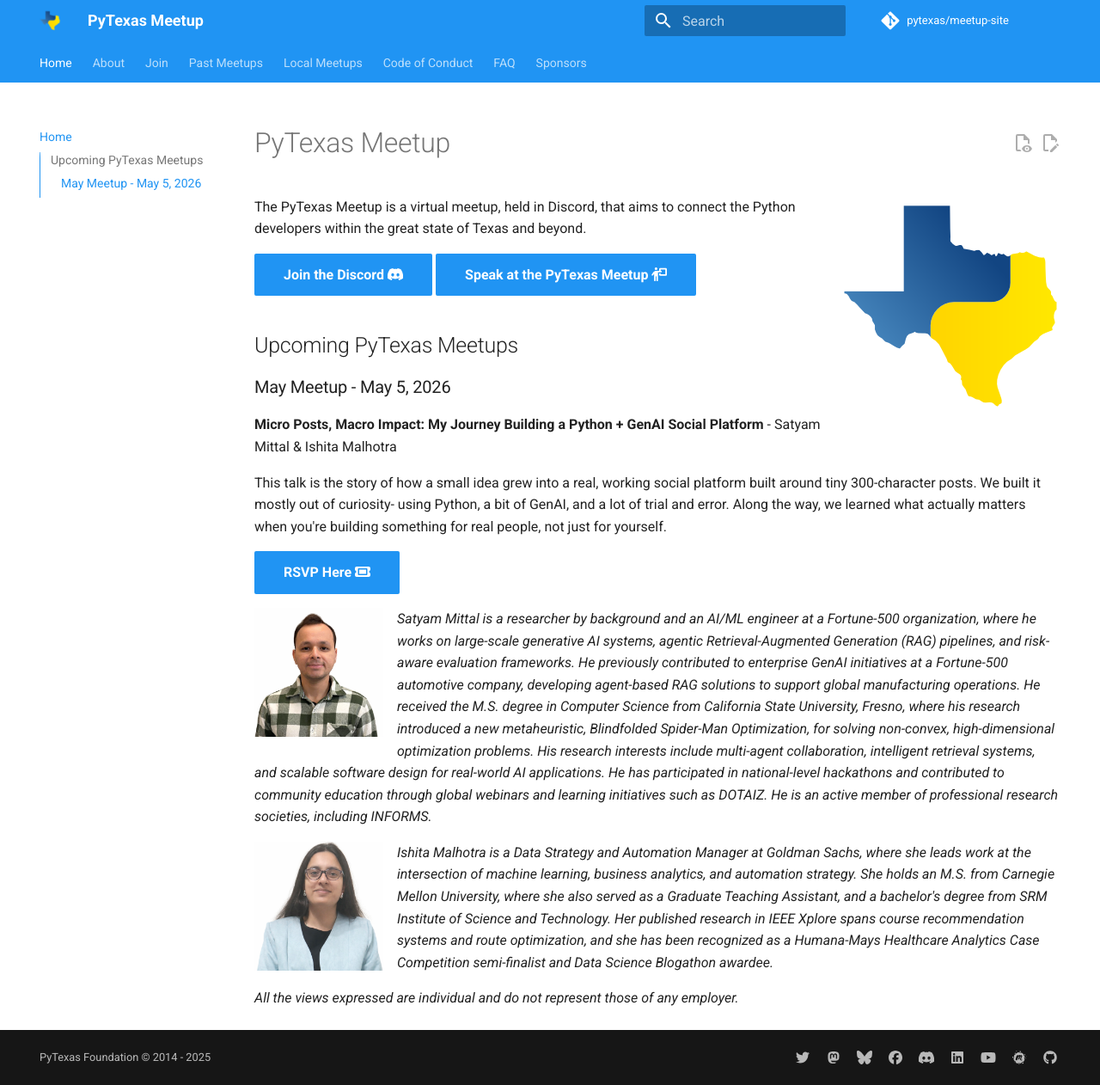
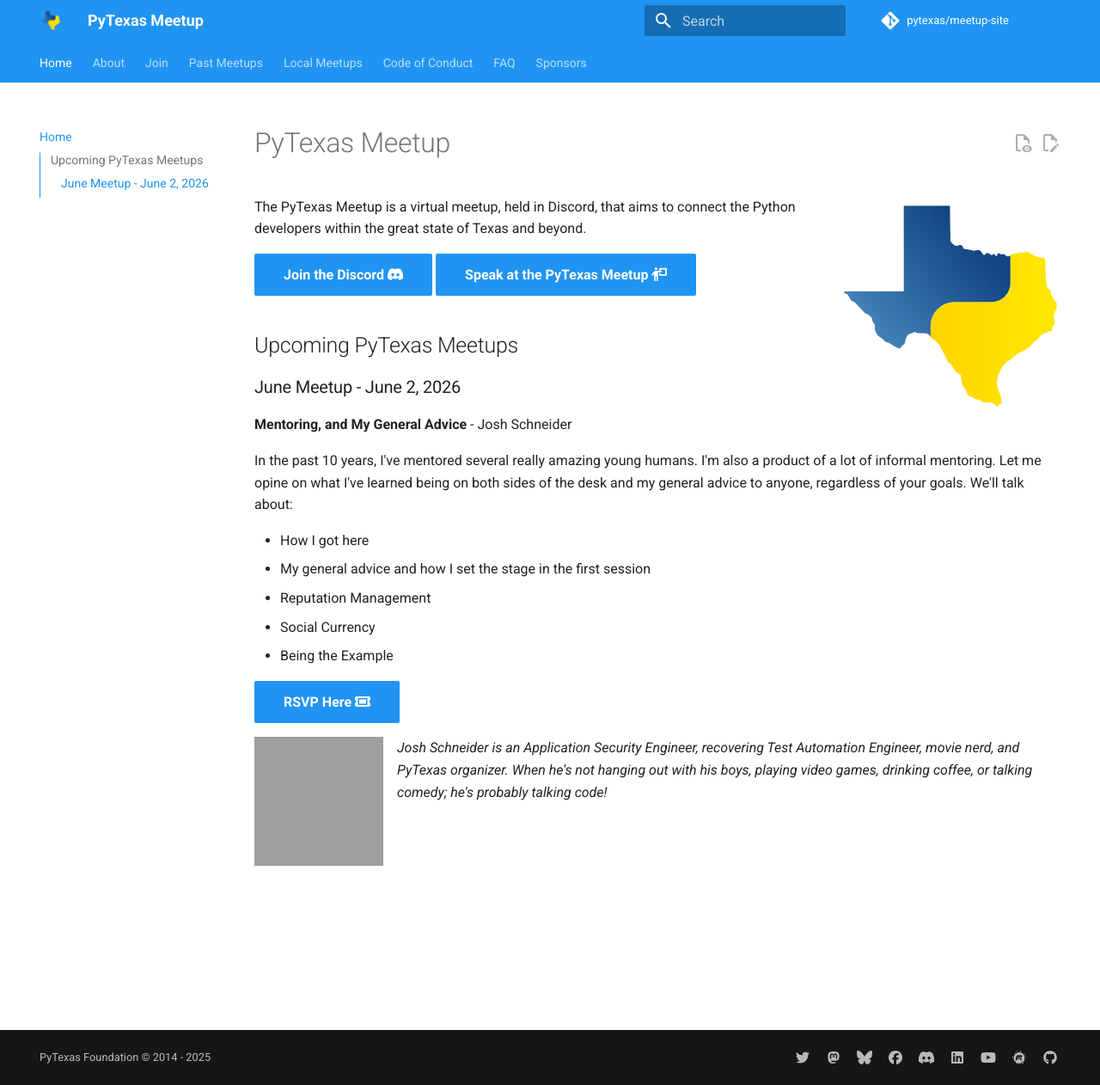
Before and after one commit to pytexas/meetup, an MkDocs documentation site: the page built from docs/index.md, in a window 1280 px wide and 1262 px high. Shown: the whole window at 86% size. Built offline with MkDocs 1.6.1 and Material for MkDocs 9.7.7, drawn with Linux system fonts in a browser that asks for light colours; comment, search, counter and statistics services are not loaded; grey boxes are pictures that could not be loaded.

Commit message:
June update

```diff
--- a/docs/index.md
+++ b/docs/index.md
@@ -17,20 +17,20 @@
 
 ## Upcoming PyTexas Meetups
 
-### May Meetup - May 5, 2026
+### June Meetup - June 2, 2026
 
-**Micro Posts, Macro Impact: My Journey Building a Python + GenAI Social Platform** - Satyam Mittal & Ishita Malhotra
+**Mentoring, and My General Advice** - Josh Schneider
 
-This talk is the story of how a small idea grew into a real, working social platform built around tiny 300-character posts. We built it mostly out of curiosity- using Python, a bit of GenAI, and a lot of trial and error. Along the way, we learned what actually matters when you're building something for real people, not just for yourself.
+In the past 10 years, I've mentored several really amazing young humans. I'm also a product of a lot of informal mentoring. Let me opine on what I've learned being on both sides of the desk and my general advice to anyone, regardless of your goals. We'll talk about:
+
+- How I got here
+- My general advice and how I set the stage in the first session
+- Reputation Management
+- Social Currency
+- Being the Example
 
 [RSVP Here :fontawesome-solid-ticket:](https://pytexas.org/meetup/join){ .md-button .md-button--primary }
 
-![Satyam Mittal Headshot](assets/images/satyam.png){: style="height:150px;width:150px" align=left}
+![Josh Schneider Avatar](https://github.com/dijital20.png){: style="height:150px;width:150px" align=left}
 
-_Satyam Mittal is a researcher by background and an AI/ML engineer at a Fortune-500 organization, where he works on large-scale generative AI systems, agentic Retrieval-Augmented Generation (RAG) pipelines, and risk-aware evaluation frameworks. He previously contributed to enterprise GenAI initiatives at a Fortune-500 automotive company, developing agent-based RAG solutions to support global manufacturing operations. He received the M.S. degree in Computer Science from California State University, Fresno, where his research introduced a new metaheuristic, Blindfolded Spider-Man Optimization, for solving non-convex, high-dimensional optimization problems. His research interests include multi-agent collaboration, intelligent retrieval systems, and scalable software design for real-world AI applications. He has participated in national-level hackathons and contributed to community education through global webinars and learning initiatives such as DOTAIZ. He is an active member of professional research societies, including INFORMS._
-
-![Ishita Malhotra Headshot](assets/images/ishita.png){: style="height:150px;width:150px" align=left}
-
-_Ishita Malhotra is a Data Strategy and Automation Manager at Goldman Sachs, where she leads work at the intersection of machine learning, business analytics, and automation strategy. She holds an M.S. from Carnegie Mellon University, where she also served as a Graduate Teaching Assistant, and a bachelor's degree from SRM Institute of Science and Technology. Her published research in IEEE Xplore spans course recommendation systems and route optimization, and she has been recognized as a Humana-Mays Healthcare Analytics Case Competition semi-finalist and Data Science Blogathon awardee._
-
-_All the views expressed are individual and do not represent those of any employer._
+_Josh Schneider is an Application Security Engineer, recovering Test Automation Engineer, movie nerd, and PyTexas organizer. When he's not hanging out with his boys, playing video games, drinking coffee, or talking comedy; he's probably talking code!_
```
Also changed, not shown: docs/past_meetups/posts/2026-05-05.md (added, +29 -0 lines).
